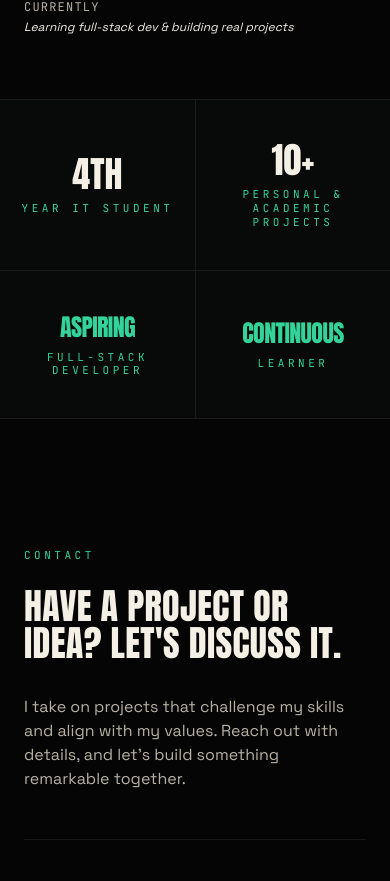
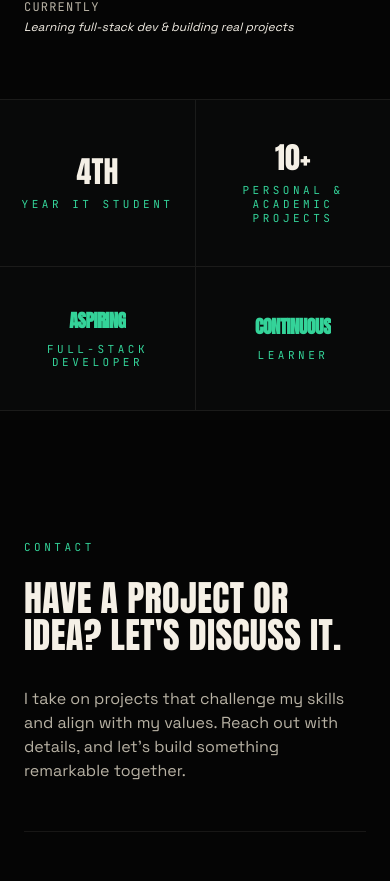
Before and after one commit to ItzFrostyCode/My-Web-Portfolio-2026, a Next.js app: page / in a window 390 px wide. Shown: the part 9813-10694 px from the top of the page. Built offline with nearby package versions, Linux system fonts and the light colour scheme.

Commit message:
fix(stats): responsive text scaling for Aspiring & Continuous on mobile; add Cache-Control headers

```diff
--- a/app/layout.tsx
+++ b/app/layout.tsx
@@ -60,6 +60,11 @@ export default function RootLayout({
 }: Readonly<{ children: React.ReactNode }>) {
   return (
     <html lang="en" className={`${anton.variable} ${grotesk.variable} ${jetbrains.variable}`}>
+      <head>
+        <meta httpEquiv="Cache-Control" content="no-cache, no-store, must-revalidate" />
+        <meta httpEquiv="Pragma" content="no-cache" />
+        <meta httpEquiv="Expires" content="0" />
+      </head>
       <body className="grain bg-ink text-cream">
         <Header />
         <SmoothScroll>{children}</SmoothScroll>
--- a/components/sections/Stats.tsx
+++ b/components/sections/Stats.tsx
@@ -38,10 +38,10 @@ export function Stats() {
                 <Counter
                   value={s.value}
                   suffix={s.suffix}
-                  className="text-4xl text-cream sm:text-5xl lg:text-6xl"
+                  className="text-3xl text-cream sm:text-5xl lg:text-6xl"
                 />
               ) : (
-                <span className="block max-w-full text-2xl tracking-tight text-emerald-glow sm:text-4xl md:text-5xl lg:text-6xl">
+                <span className="block max-w-full truncate text-lg font-bold tracking-tight text-emerald-glow xs:text-xl sm:text-3xl md:text-5xl lg:text-6xl">
                   {s.literal}
                 </span>
               )}
```
